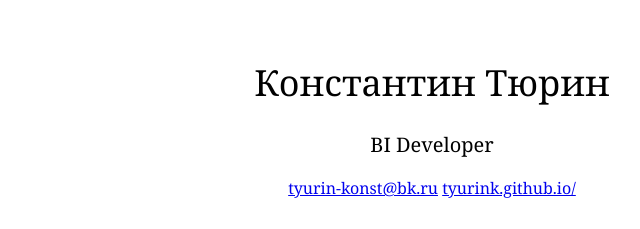
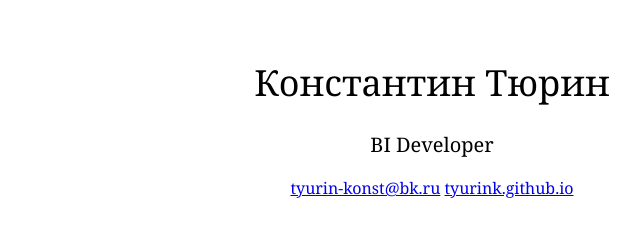
Before and after one commit to konstantin1710/ktyurin, a plain HTML site: page index.html in a window 1280 px wide. Shown: the top 229 px of the page, 208-848 px from the left. Drawn offline with Linux system fonts and the light colour scheme.

Commit message:
Update index.html

```diff
--- a/index.html
+++ b/index.html
@@ -11,7 +11,7 @@
           <h1>Константин Тюрин</h1>
           <h3>BI Developer</h3>
           <p>   <a href="mailto:tyurin-konst@bk.ru">tyurin-konst@bk.ru</a>
-                <a href="https://tyurink.github.io/">tyurink.github.io/</a></p>
+                <a href="https://tyurink.github.io/">tyurink.github.io</a></p>
       </div>
       <div id='main'>Здесь будет текст обо мне
 		    <div>
```
